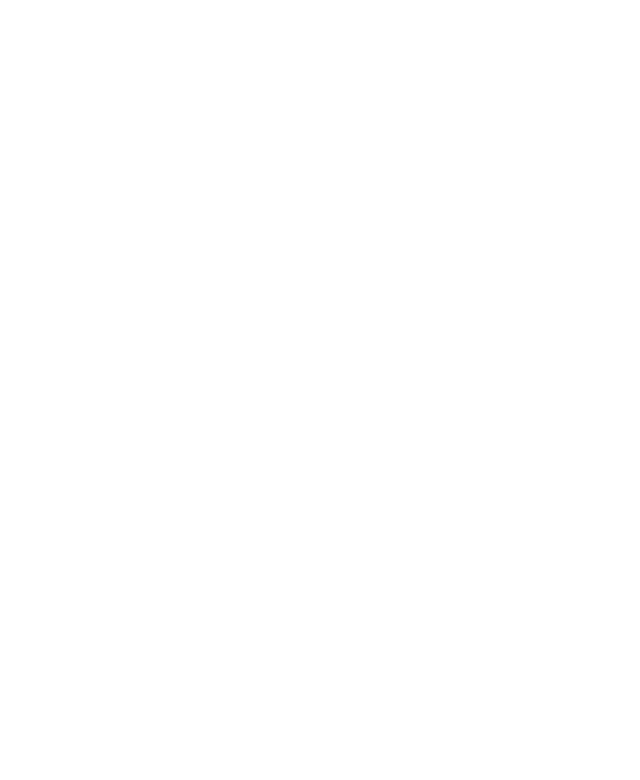
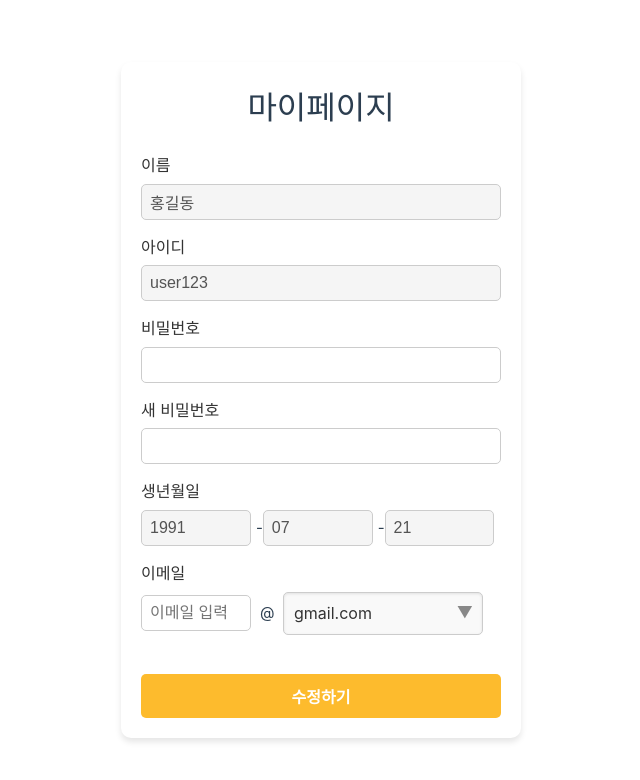
Before and after one commit to MoguMogu-KB/AJM-FE, a Vue app: page /mypage in a window 1280 px wide. Before the commit this address had no page. Shown: the top 780 px of the page, without its empty margins (119-759 px from the left). Built offline with nearby package versions, Linux system fonts and the light colour scheme; the HTML template or start-up script is replaced by a standard one.

Commit message:
Feat: MyPage 화면 구현

```diff
--- a/src/pages/mypage/MyPage.vue
+++ b/src/pages/mypage/MyPage.vue
@@ -0,0 +1,227 @@
+<template>
+    <div class="mypage-container">
+      <h1>마이페이지</h1>
+
+      <form @submit.prevent="submitForm" class="mypage-form">
+        <div class="form-group">
+          <label for="name">이름</label>
+          <input id="name" v-model="formData.name" type="text" disabled />
+        </div>
+
+        <div class="form-group">
+          <label for="id">아이디</label>
+          <input id="id" v-model="formData.id" type="text" disabled />
+        </div>
+
+        <div class="form-group">
+          <label for="password">비밀번호</label>
+          <input id="password" v-model="formData.password" type="password" />
+        </div>
+
+        <div class="form-group">
+          <label for="new-password">새 비밀번호</label>
+          <input id="new-password" v-model="formData.newPassword" type="password" />
+        </div>
+
+        <div class="form-group">
+          <label>생년월일</label>
+          <div class="birthday-group">
+            <input
+              v-model="formData.birthdayYear"
+              type="text"
+              placeholder="YYYY"
+              maxlength="4"
+              disabled
+            />
+            <span>-</span>
+            <input
+              v-model="formData.birthdayMonth"
+              type="text"
+              placeholder="MM"
+              maxlength="2"
+              disabled
+            />
+            <span>-</span>
+            <input
+              v-model="formData.birthdayDay"
+              type="text"
+              placeholder="DD"
+              maxlength="2"
+              disabled
+            />
+          </div>
+        </div>
+
+        <div class="form-group">
+          <label for="email">이메일</label>
+          <div class="email-group">
+            <input
+              id="email"
+              v-model="formData.email"
+              type="text"
+              placeholder="이메일 입력"
+            />
+            <span>&nbsp;@&nbsp;&nbsp;</span>
+            <div class="custom-select">
+              <select v-model="formData.emailDomain">
+                <option value="gmail.com">gmail.com</option>
+                <option value="naver.com">naver.com</option>
+                <option value="daum.net">daum.net</option>
+              </select>
+              <div class="selected-value">
+                {{ formData.emailDomain }}
+              </div>
+              <div class="arrow">▼</div>
+            </div>
+          </div>
+        </div>
+        <br>
+        <button type="submit" class="submit-button">수정하기</button>
+      </form>
+    </div>
+  </template>
+
+  <script setup>
+  import { reactive } from 'vue'
+
+  const formData = reactive({
+    name: '홍길동',
+    id: 'user123',
+    password: '',
+    newPassword: '',
+    birthdayYear: '1991',
+    birthdayMonth: '07',
+    birthdayDay: '21',
+    email: '',
+    emailDomain: 'gmail.com'
+  })
+
+  const submitForm = () => {
+    alert('수정이 완료되었습니다!')
+  }
+  </script>
+
+  <style scoped>
+  .mypage-container {
+    width: 100%;
+    max-width: 400px;
+    margin: 0 auto;
+    padding: 20px;
+    background-color: #fff;
+    border-radius: 10px;
+    box-shadow: 0 4px 6px rgba(0, 0, 0, 0.1);
+  }
+
+  h1 {
+    font-size: 2rem;
+    margin-bottom: 20px;
+    text-align: center;
+  }
+
+  .mypage-form {
+    display: flex;
+    flex-direction: column;
+  }
+
+  .form-group {
+    margin-bottom: 15px;
+  }
+
+  label {
+    font-size: 1rem;
+    margin-bottom: 5px;
+    display: block;
+    color: #333;
+  }
+
+  input,
+  select {
+    width: 100%;
+    padding: 8px;
+    font-size: 1rem;
+    border: 1px solid #ccc;
+    border-radius: 5px;
+    box-sizing: border-box;
+  }
+
+  input:disabled {
+    background-color: #f5f5f5;
+  }
+
+  /* 생년월일과 이메일 그룹 */
+  .birthday-group,
+  .email-group {
+    display: flex;
+    align-items: center;
+  }
+
+  .birthday-group input,
+  .email-group input,
+  .email-group select {
+    width: calc(33.3% - 10px);
+    margin-right: 5px;
+  }
+
+  .birthday-group input:last-child,
+  .email-group select {
+    margin-right: 0;
+  }
+
+  /* 커스텀 드롭다운 */
+  .custom-select {
+    position: relative;
+    width: 100%;
+    max-width: 200px;
+  }
+
+  .custom-select select {
+    position: absolute;
+    opacity: 0;
+    width: 100%;
+    height: 100%;
+    top: 0;
+    left: 0;
+    cursor: pointer;
+  }
+
+  .custom-select .selected-value {
+    display: block;
+    background-color: #f9f9f9;
+    border: 1px solid #ccc;
+    border-radius: 5px;
+    padding: 8px 10px;
+    font-size: 1rem;
+    color: #333;
+    box-shadow: inset 0 1px 3px rgba(0, 0, 0, 0.1);
+  }
+
+  .custom-select .arrow {
+    position: absolute;
+    top: 50%;
+    right: 10px;
+    transform: translateY(-50%);
+    pointer-events: none;
+    font-size: 1rem;
+    color: #888;
+  }
+
+  .custom-select:hover .selected-value {
+    background-color: #f0f0f0;
+  }
+
+  .submit-button {
+    width: 100%;
+    padding: 10px;
+    background-color: #fdbb2d;
+    border: none;
+    border-radius: 5px;
+    font-size: 1rem;
+    color: #fff;
+    cursor: pointer;
+    font-weight: bold;
+  }
+
+  .submit-button:hover {
+    background-color: #fca311;
+  }
+  </style>
--- a/src/router/index.js
+++ b/src/router/index.js
@@ -1,6 +1,7 @@
 import { createRouter, createWebHistory } from 'vue-router'
 import AccountHome from '../pages/management/AccountHome.vue'
 import AccountDetail from '../pages/management/AccountDetail.vue'
+import MyPage from '@/pages/mypage/MyPage.vue'
 
 const routes = [
   {
@@ -17,6 +18,11 @@
     path: '/account/:id',
     name: 'AccountDetail',
     component: AccountDetail
+  },
+  {
+    path: '/mypage',
+    name: 'MyPage',
+    component: MyPage
   }
 ]
 
```
